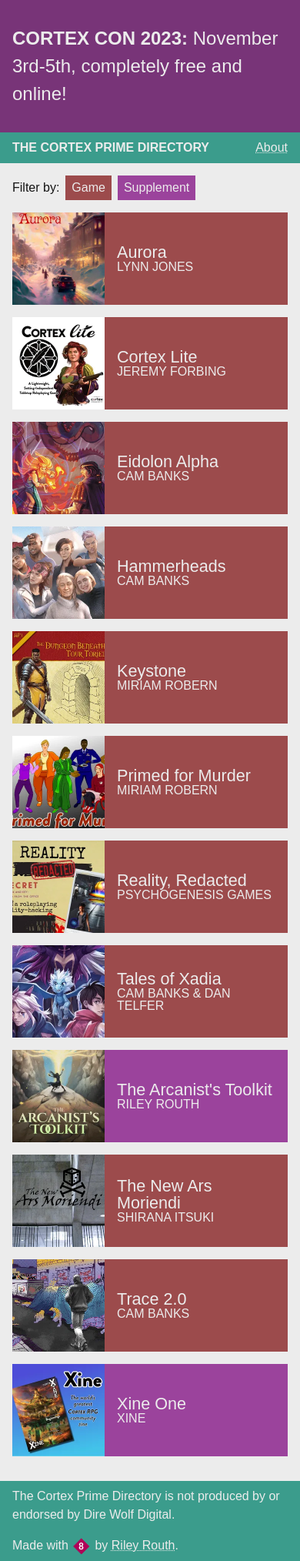
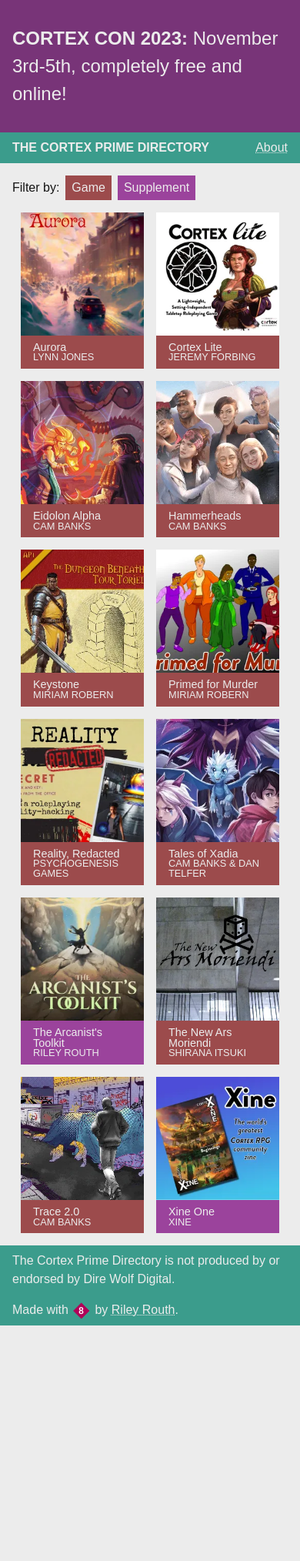
Before and after one commit to rileyrouth/cortexprime.directory, a Jekyll site: the page built from index.md, in a window 390 px wide. Shown: the whole page at 77% size. Built offline with Jekyll 4.4.1, drawn with Linux system fonts in a browser that asks for light colours; some web fonts are replaced; after the commit the page ends 1722 px from its top, so only the background shows below that.

Commit message:
improved mobile layout?

```diff
--- a/_sass/main.scss
+++ b/_sass/main.scss
@@ -67,12 +67,16 @@ nav, footer {
 }
 
 .home {
+  --cell-size: #{$card-image-height};
   display:grid;
-  grid-template-columns: repeat(auto-fit, $card-image-height);
+  grid-template-columns: repeat(auto-fit, var(--cell-size));
   justify-content: center;
   gap:1rem;
-  @media (max-width: 527px) {
-    display:block;
+  @media (max-width: 783px) {
+    --cell-size: calc(#{$card-image-height} / 1.5);
+  }
+  @media (max-width: 367px) {
+    --cell-size: calc(#{$card-image-height} / 2);
   }
 }
 
@@ -103,25 +107,13 @@ nav, footer {
     padding:.5rem 1rem;
     line-height:1;
     h2 {
-      font-size:1.35rem;
+      font-size:clamp(.9rem, 3vw, 1.35rem);
       font-weight:500;
     }
     h3 {
+      font-size:clamp(.8rem, 2vw, 1rem);
       text-transform: uppercase;
       font-weight:300;
-    }
-  }
-  @media (max-width: 527px) {
-    width:100%;
-    height: $card-image-height / 2;
-    margin-block:1rem;
-    &:not(&[hidden=""]) {
-      display:flex;
-    }
-    .card-info {
-      display:flex;
-      flex-direction:column;
-      justify-content: center;
     }
   }
 }
```
